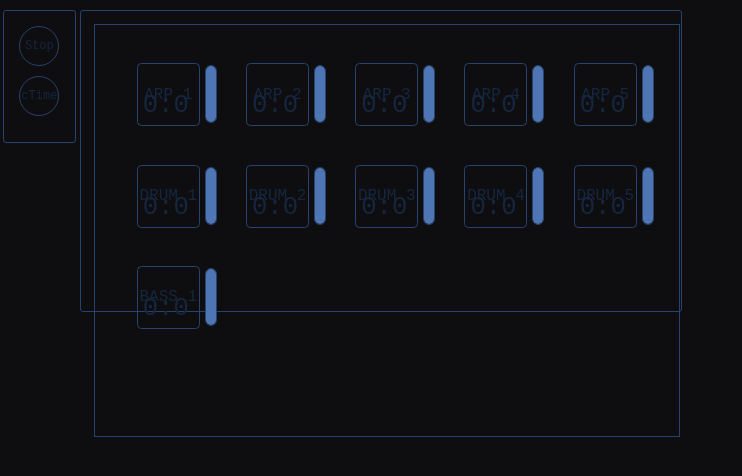
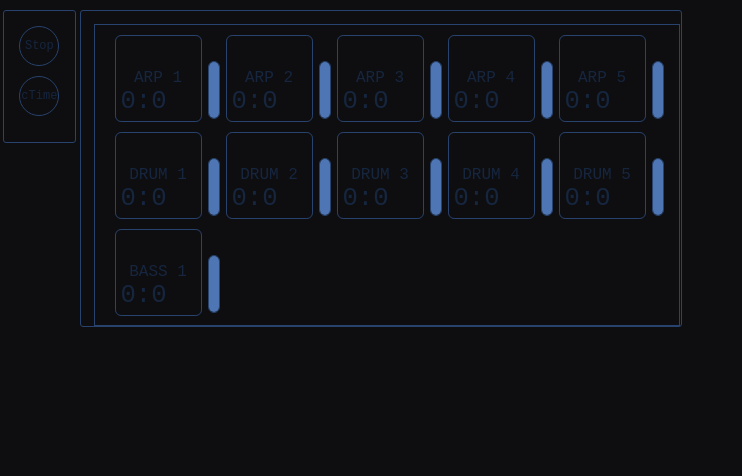
Before and after one commit to ioane-stacks/Beatbox, a website: page index.html in a window 1280 px wide. Shown: the whole page, without its empty margins (0-742 px from the left). Drawn offline with nearby package versions, Linux system fonts and the light colour scheme.

Commit message:
fixed Blocks

```diff
--- a/style.css
+++ b/style.css
@@ -91,7 +91,7 @@ body {
 
 .padBox {
     width: 600px;
-    height: 300px;
+    height: 315px;
     margin-top: 10px;
     background-color: #0e0e11;
     border: 1px solid #28436d;
@@ -103,7 +103,7 @@ body {
 
 .padbox2 {
     width: 584px;
-    height: 51.4vh;
+    height: 300px;
     margin-left: 1vw;
     margin-top: 1vw;
     border: 1px solid #28436d;
@@ -111,10 +111,10 @@ body {
 }
 
 .key {
-    min-width: 63px;
-    height: 63px;
-    margin-left: 3.3vw;
-    margin-top: 3vw;
+    min-width: 87px;
+    height: 87px;
+    margin-left: 20px;
+    margin-top: 10px;
     display: inline-block;
     position: relative;
 }
@@ -138,7 +138,7 @@ body {
     width: 10px;
     height: 7vh;
     bottom: 3px;
-    margin-left: 5px;
+    margin-left: 6px;
     background-color: transparent;
     border: 1px solid #28436d;
     display: inline-block;
```
